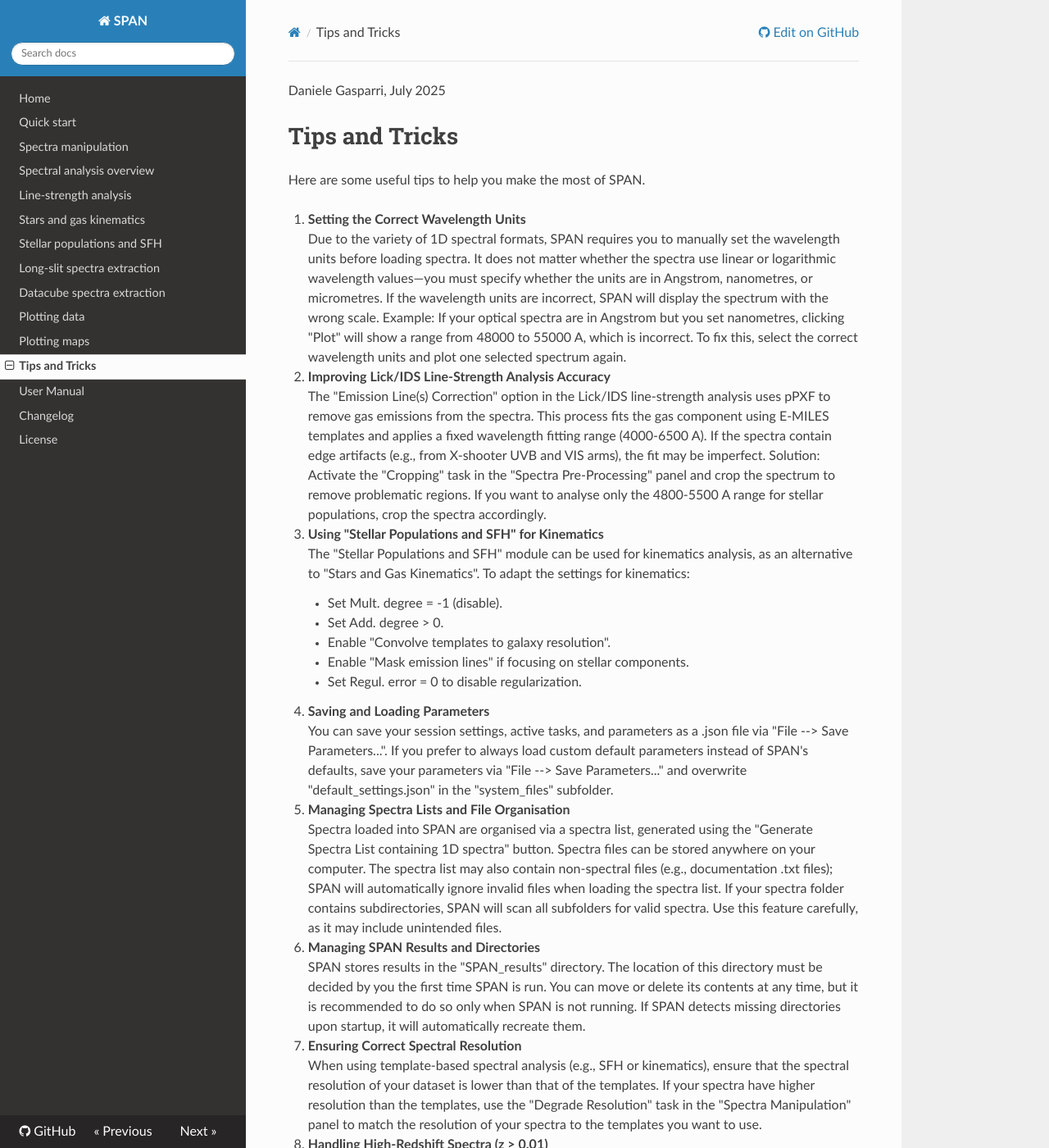
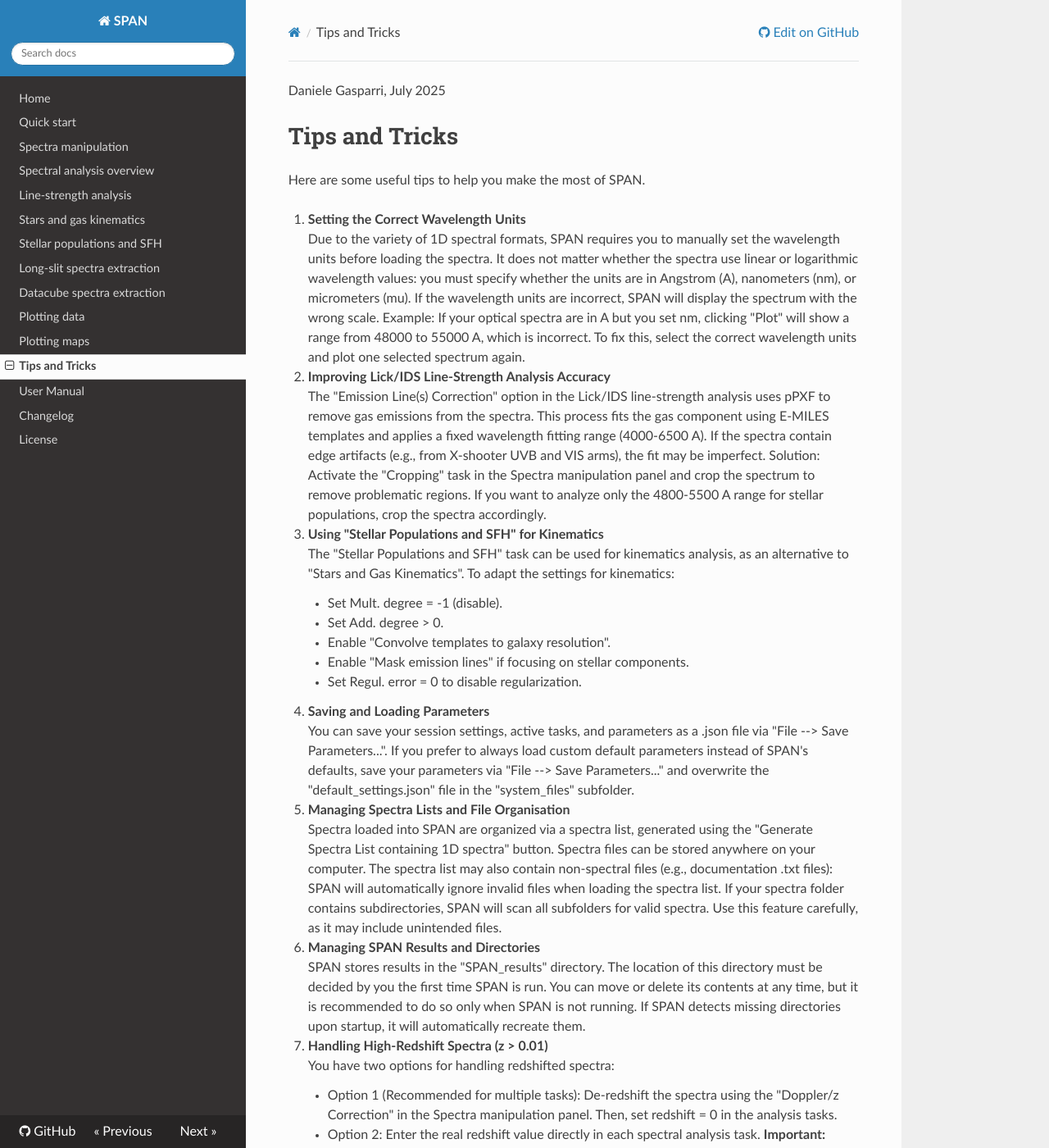
Before and after one commit to danielegasparri/span-gui, an MkDocs documentation site: the page built from docs/tips_and_tricks.md, in a window 1280 px wide and 1400 px high. Shown: the whole window at 82% size. Built offline with MkDocs 1.6.1, drawn with Linux system fonts in a browser that asks for light colours; nearby versions of some CDN libraries; some of the changed text lies outside the part shown.

Commit message:
Add files via upload

```diff
--- a/docs/tips_and_tricks.md
+++ b/docs/tips_and_tricks.md
@@ -6,20 +6,20 @@
 Here are some useful tips to help you make the most of SPAN.
 
 1. **Setting the Correct Wavelength Units**
-Due to the variety of 1D spectral formats, SPAN requires you to manually set the wavelength units before loading spectra.
-It does not matter whether the spectra use linear or logarithmic wavelength values—you must specify whether the units are in Angstrom, nanometres, or micrometres.
+Due to the variety of 1D spectral formats, SPAN requires you to manually set the wavelength units before loading the spectra.
+It does not matter whether the spectra use linear or logarithmic wavelength values: you must specify whether the units are in Angstrom (A), nanometers (nm), or micrometers (mu).
 If the wavelength units are incorrect, SPAN will display the spectrum with the wrong scale.
-Example: If your optical spectra are in Angstrom but you set nanometres, clicking "Plot" will show a range from 48000 to 55000 A, which is incorrect.
+Example: If your optical spectra are in A but you set nm, clicking "Plot" will show a range from 48000 to 55000 A, which is incorrect.
 To fix this, select the correct wavelength units and plot one selected spectrum again.
 
 
 2. **Improving Lick/IDS Line-Strength Analysis Accuracy**
 The "Emission Line(s) Correction" option in the Lick/IDS line-strength analysis uses pPXF to remove gas emissions from the spectra. This process fits the gas component using E-MILES templates and applies a fixed wavelength fitting range (4000-6500 A). If the spectra contain edge artifacts (e.g., from X-shooter UVB and VIS arms), the fit may be imperfect.
-Solution: Activate the "Cropping" task in the "Spectra Pre-Processing" panel and crop the spectrum to remove problematic regions. If you want to analyse only the 4800-5500 A range for stellar populations, crop the spectra accordingly.
+Solution: Activate the "Cropping" task in the Spectra manipulation panel and crop the spectrum to remove problematic regions. If you want to analyze only the 4800-5500 A range for stellar populations, crop the spectra accordingly.
 
 
 3. **Using "Stellar Populations and SFH" for Kinematics**
-The "Stellar Populations and SFH" module can be used for kinematics analysis, as an alternative to "Stars and Gas Kinematics". To adapt the settings for kinematics:
+The "Stellar Populations and SFH" task can be used for kinematics analysis, as an alternative to "Stars and Gas Kinematics". To adapt the settings for kinematics:
     - Set Mult. degree = -1 (disable).
     - Set Add. degree > 0.
     - Enable "Convolve templates to galaxy resolution".
@@ -29,11 +29,11 @@
 
 4. **Saving and Loading Parameters**
 You can save your session settings, active tasks, and parameters as a .json file via "File --> Save Parameters...".
-If you prefer to always load custom default parameters instead of SPAN's defaults, save your parameters via "File --> Save Parameters..." and overwrite "default_settings.json" in the "system_files" subfolder.
+If you prefer to always load custom default parameters instead of SPAN's defaults, save your parameters via "File --> Save Parameters..." and overwrite the "default_settings.json" file in the "system_files" subfolder.
 
 
 5. **Managing Spectra Lists and File Organisation**
-Spectra loaded into SPAN are organised via a spectra list, generated using the "Generate Spectra List containing 1D spectra" button. Spectra files can be stored anywhere on your computer. The spectra list may also contain non-spectral files (e.g., documentation .txt files); SPAN will automatically ignore invalid files when loading the spectra list.
+Spectra loaded into SPAN are organized via a spectra list, generated using the "Generate Spectra List containing 1D spectra" button. Spectra files can be stored anywhere on your computer. The spectra list may also contain non-spectral files (e.g., documentation .txt files): SPAN will automatically ignore invalid files when loading the spectra list.
 If your spectra folder contains subdirectories, SPAN will scan all subfolders for valid spectra. Use this feature carefully, as it may include unintended files.
 
 
@@ -42,45 +42,41 @@
 If SPAN detects missing directories upon startup, it will automatically recreate them.
 
 
-7. **Ensuring Correct Spectral Resolution**
-When using template-based spectral analysis (e.g., SFH or kinematics), ensure that the spectral resolution of your dataset is lower than that of the templates. If your spectra have higher resolution than the templates, use the "Degrade Resolution" task in the "Spectra Manipulation" panel to match the resolution of your spectra to the templates you want to use.
+7. **Handling High-Redshift Spectra (z > 0.01)**
+You have two options for handling redshifted spectra:
+    - Option 1 (Recommended for multiple tasks): De-redshift the spectra using the "Doppler/z Correction" in the Spectra manipulation panel. Then, set redshift = 0 in the analysis tasks.
+    - Option 2: Enter the real redshift value directly in each spectral analysis task.
+**Important:**
+When de-redshifting spectra, the corrected spectral resolution, if expressed in terms of delta lambda, is: FWHM_gal/(1 + z). If spectra are not de-redshifted, SPAN will automatically adjust the resolution in kinematics and stellar population analyses.
 
 
-8. **Handling High-Redshift Spectra (z > 0.01)**
-You have two options for handling redshifted spectra:
-    - Option 1 (Recommended for multiple tasks): De-redshift the spectra using the "Doppler/z Correction" in the "Spectra Manipulation" panel. Then, set redshift = 0 in the analysis tasks.
-    - Option 2: Enter the real redshift value directly in each spectral analysis task.
-**Important:**
-When de-redshifting spectra, the corrected spectral resolution is FWHM_gal/(1 + z). If spectra are not de-redshifted, SPAN will automatically adjust the resolution in kinematics and stellar population analyses.
-
-
-9. **Key Considerations for pPXF and Lick/IDS Analysis**
+8. **Key Considerations for pPXF and Lick/IDS Analysis**
 When performing kinematics or line-strength index analysis with pPXF, the resolution of the templates must be higher (i.e., lower FWHM) than the resolution of the spectra.
 If this is not the case, degrade the resolution using "Degrade Resolution" in the "Spectra Manipulation" panel.
 The Lick/IDS index analysis uses a pre-loaded subset of E-MILES templates (Padova isochrones, FWHM = 2.51 A).
 If your spectra have higher resolution (FWHM_spec < 2.51 A), degrade the spectra to at least 2.51 A before fitting.
 
 
-10. **Using sMILES Templates for Stellar Populations and SFH**
+9. **Using sMILES Templates for Stellar Populations and SFH**
 The sMILES SSP templates included in SPAN are a subset of the full library, using a Salpeter unimodal IMF.
 They are the only semi-empirical SSPs that sample a wide range of alpha/Fe values.
 You can replace the content of the "sMILES_afeh" folder with a different sMILES SSP dataset (e.g., using a different IMF) and work with ani sMILES template.
 
 
-11. **Processing Spectra with Different Redshifts**
+10. **Processing Spectra with Different Redshifts**
 If your dataset contains spectra with different redshifts (Delta(z) > 0.002) and you wish to use "Process All", you must first de-redshift them.
-Use "Doppler/z Correction" --> "I have a file" In the "Spectra Manipulation" panel to apply individual redshifts.
+Use "Doppler/z Correction" --> "I have a file" In the Spectra manipulation panel to apply individual redshifts.
 This ensures that all spectra are in the rest frame before spectral analysis.
 
 
-12. **Handling High-Emission Line Galaxies**
-If analysing spectra with strong emission lines (i.e. with high star formation), using E-MILES or X-Shooter SSP templates may produce an artificially young and metal-poor population.
+11. **Handling High-Emission Line Galaxies**
+If analyzing spectra with strong emission lines (i.e. with high star formation), using E-MILES or X-Shooter SSP templates may produce an artificially young and metal-poor population.
 If this occurs, use the FSPS library, which includes SSPs as young as 1 Myr (compared to 30-60 Myr in E-MILES and X-Shooter).
 
 
-13. **Speeding Up Spectral Analysis**
+12. **Speeding Up Spectral Analysis**
 Cropping spectra to include only the wavelength regions of interest can significantly speed up spectral analysis.
 
 
-14. **Stellar populations with Lick/IDS indices**
-The determination of the stellar parameters with the Lick/IDS indices and the GPR method uses predictive machine-learning models and the scikit-learn module. The default models stored in the system_files folder have been trained with the scikit-learn 1.4.2 version. If you are using different version for this library, the predictions may be inaccurate and a warning is issued in the output window. In this case you should delete the trained models stored in the system_files folder (the files have the .pkl extension) and run again SPAN. If the Lick/IDS task with GPR stellar parameters determination does not find the trained models, it will create again the first time is executed, using the scikit-learn version you have installed. This will require a little time, but then you can use these new trained models until you change the version of the scikit-learn module. You should perform this operation when compiling the source code for Android systems using the Pydroid3 app, since the latest compatible version of the scikit-learn module is 1.3.0.
+13. **Stellar populations with Lick/IDS indices**
+The determination of the stellar parameters with the Lick/IDS indices and the GPR method uses predictive machine-learning models and the scikit-learn module. The default models stored in the system_files folder have been trained with the scikit-learn 1.4.2 version. If you are using different version for this library, the predictions may be inaccurate and a warning is issued in the output window. In this case you should delete the trained models stored in the "system_files" folder (the files have the .pkl extension) and run again SPAN. If the Lick/IDS task with GPR stellar parameters determination does not find the trained models, it will create again the first time is executed, using the scikit-learn version you have installed. This will require a little time, but then you can use these new trained models until you change the version of the scikit-learn module.
```
Also changed, not shown: docs/long-slit_extraction.md (+3 -3 lines), docs/quick_start.md (+9 -9 lines), docs/spectra_manipulation.md (+5 -3 lines).
